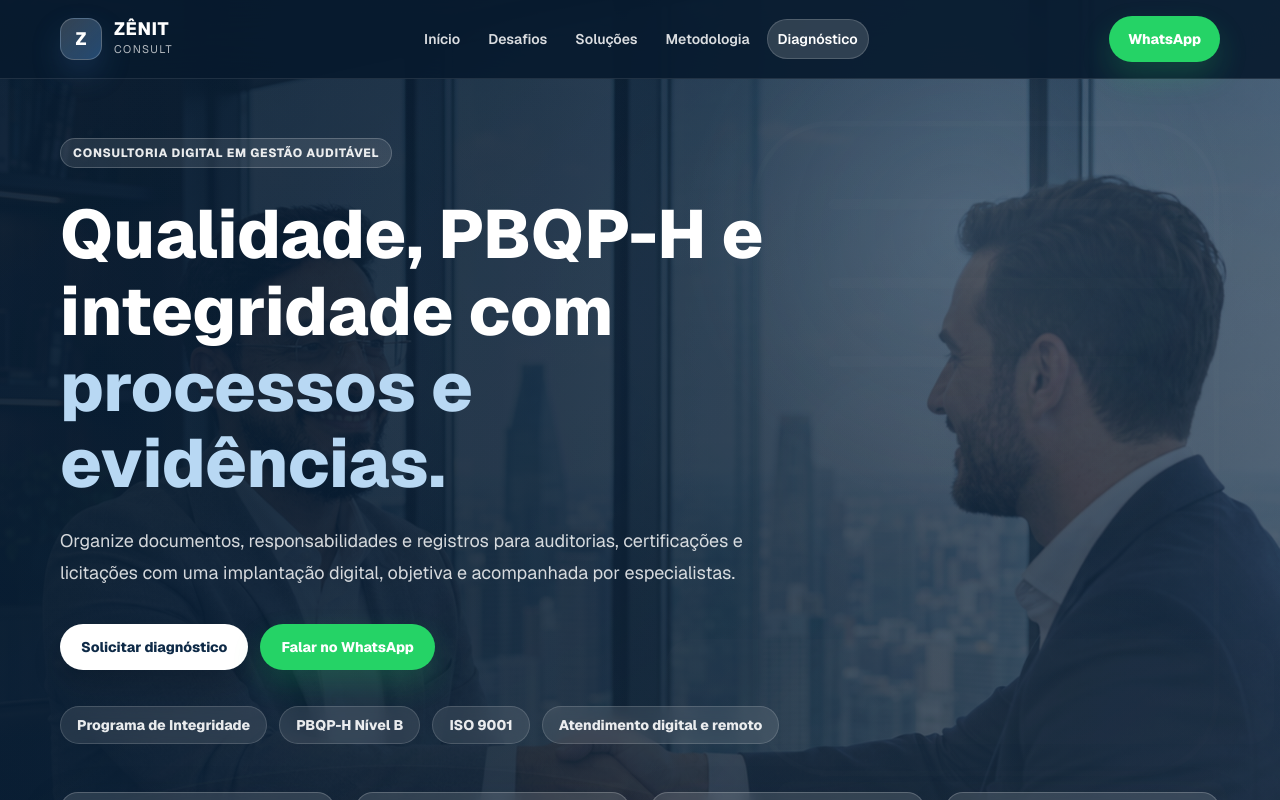
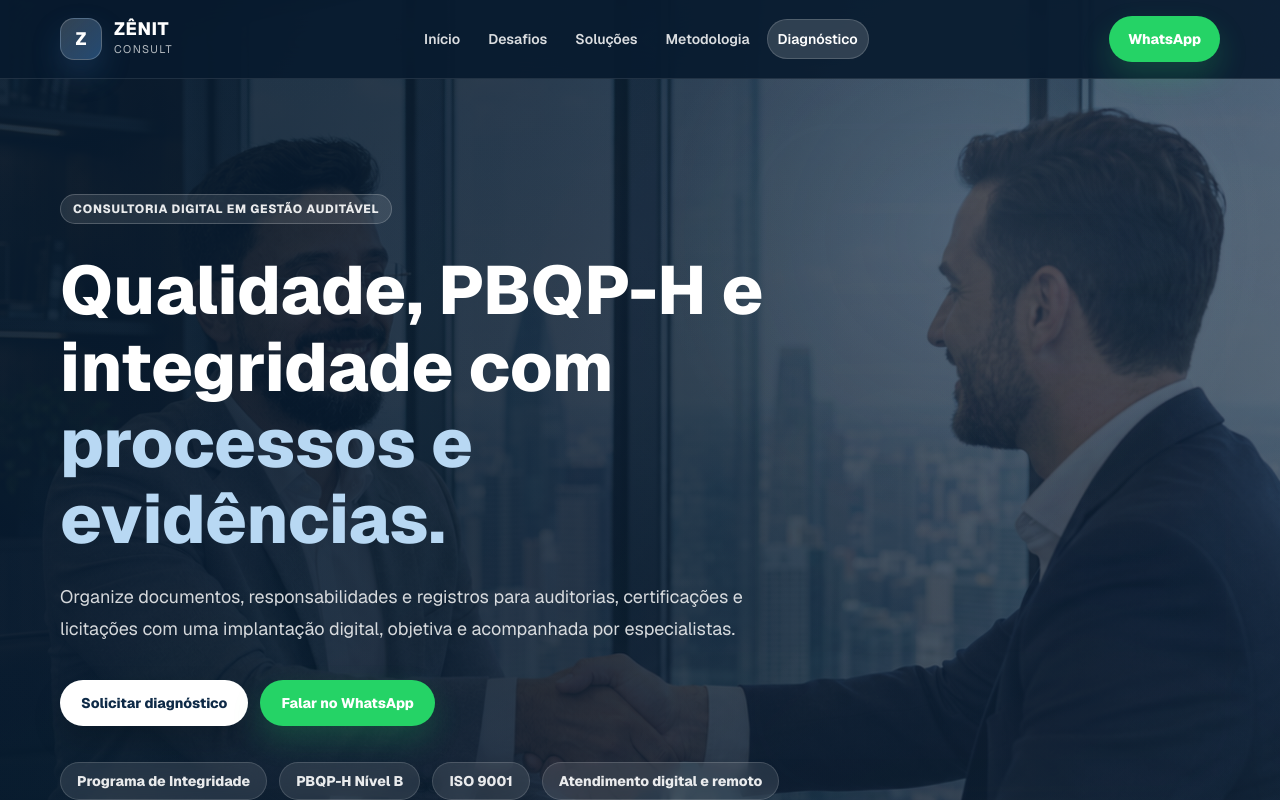
Before and after one commit to mateusb12/zenit, a Next.js app: page / in a window 1280 px wide. Shown: the top 800 px of the page. Built offline with nearby package versions, Linux system fonts and the light colour scheme.

Commit message:
feat(hero): Integrate AuthoritySection into HeroSection for enhanced layout and visual consistency

```diff
--- a/components/sections/AuthoritySection.tsx
+++ b/components/sections/AuthoritySection.tsx
@@ -1,24 +1,3 @@
-import { authorityItems } from "@/data/landing";
-import { containerClass } from "@/components/site/tailwind";
-
 export function AuthoritySection() {
-  return (
-    <section className="relative z-20 -mt-28 bg-transparent pt-0 pb-20 text-white max-[900px]:-mt-20 max-[680px]:-mt-14 max-[680px]:pb-14" aria-label="Autoridade da ZÊNIT">
-      <div className={`${containerClass} grid grid-cols-4 gap-5 max-[980px]:grid-cols-2 max-[680px]:grid-cols-1`}>
-        {authorityItems.map((item) => (
-          <article
-            key={item.value}
-            className="rounded-[18px] border border-white/20 bg-white/[0.12] p-5 shadow-[0_18px_46px_rgba(7,26,46,0.18)] backdrop-blur"
-          >
-            <strong className="block text-[40px] leading-none">
-              {item.value}
-            </strong>
-            <span className="mt-3 block text-sm leading-[1.55] text-white/75">
-              {item.label}
-            </span>
-          </article>
-        ))}
-      </div>
-    </section>
-  );
+  return null;
 }
--- a/components/sections/HeroSection.tsx
+++ b/components/sections/HeroSection.tsx
@@ -1,57 +1,58 @@
 import { Badge } from "@/components/site/Badge";
 import { ButtonLink } from "@/components/site/ButtonLink";
 import { containerClass } from "@/components/site/tailwind";
-import { heroProofItems, whatsappHref } from "@/data/landing";
+import { authorityItems, heroProofItems, whatsappHref } from "@/data/landing";
 
 export function HeroSection() {
   return (
     <section
       id="inicio"
-      className="relative isolate min-h-[calc(100vh-78px)] overflow-visible scroll-mt-[92px] bg-[#071a2e] pt-[138px] pb-40 text-white max-[680px]:min-h-0 max-[680px]:pt-[112px] max-[680px]:pb-24"
+      className="relative isolate overflow-hidden scroll-mt-[92px] bg-[#071a2e] pt-[138px] pb-10 text-white max-[680px]:pt-[112px]"
     >
       <div
-        className="absolute inset-x-0 top-0 -bottom-36"
+        className="absolute inset-0"
         style={{
           backgroundImage: "url('/deal.png')",
           backgroundRepeat: "no-repeat",
           backgroundSize: "cover",
-          backgroundPosition: "center 32",
-          opacity: 0.64,
+          backgroundPosition: "center 32%",
+          opacity: 0.58,
         }}
         aria-hidden="true"
       />
 
       <div
-        className="absolute inset-x-0 top-0 -bottom-36"
+        className="absolute inset-0"
         style={{
           backgroundImage:
-            "linear-gradient(90deg, rgba(7, 26, 46, 0.88) 0%, rgba(7, 26, 46, 0.76) 42%, rgba(14, 42, 71, 0.48) 100%)",
+            "linear-gradient(90deg, rgba(7, 26, 46, 0.84) 0%, rgba(7, 26, 46, 0.7) 42%, rgba(14, 42, 71, 0.38) 100%)",
         }}
         aria-hidden="true"
       />
 
       <div
-        className="absolute inset-x-0 top-0 -bottom-36 mix-blend-screen"
+        className="absolute inset-0 mix-blend-screen"
         style={{
           backgroundImage: "url('/hero-consultoria.svg')",
           backgroundRepeat: "no-repeat",
           backgroundSize: "cover",
-          backgroundPosition: "center 54%",
-          opacity: 0.11,
+          backgroundPosition: "center 50%",
+          opacity: 0.04,
         }}
         aria-hidden="true"
       />
 
       <div
-        className="absolute inset-x-0 top-0 -bottom-36"
+        className="absolute inset-0"
         style={{
           backgroundImage:
-            "radial-gradient(circle at 75% 22%, rgba(184, 216, 243, 0.12), transparent 22%), linear-gradient(180deg, rgba(7, 26, 46, 0.06), rgba(7, 26, 46, 0.18))",
+            "radial-gradient(circle at 75% 22%, rgba(184, 216, 243, 0.1), transparent 24%), linear-gradient(180deg, rgba(7, 26, 46, 0.02), rgba(7, 26, 46, 0.16))",
         }}
         aria-hidden="true"
       />
 
-      <div className={`relative ${containerClass} flex min-h-[calc(100vh-250px)] items-center`}>
+      <div className={`relative ${containerClass}`}>
+        <div className="flex min-h-[calc(100vh-250px)] items-center py-14 max-[680px]:py-10">
           <div className="max-w-[820px]">
             <Badge>Consultoria digital em gestão auditável</Badge>
 
@@ -93,6 +94,23 @@
             </div>
           </div>
         </div>
+
+        <div className="relative z-10 grid grid-cols-4 gap-5 pb-9 max-[980px]:grid-cols-2 max-[680px]:grid-cols-1">
+          {authorityItems.map((item) => (
+            <article
+              key={item.value}
+              className="rounded-[18px] border border-white/20 bg-white/[0.12] p-5 shadow-[0_18px_46px_rgba(7,26,46,0.18)] backdrop-blur"
+            >
+              <strong className="block text-[40px] leading-none">
+                {item.value}
+              </strong>
+              <span className="mt-3 block text-sm leading-[1.55] text-white/75">
+                {item.label}
+              </span>
+            </article>
+          ))}
+        </div>
+      </div>
     </section>
   );
 }
```
Lines whose indentation alone changed are shown as unchanged.
